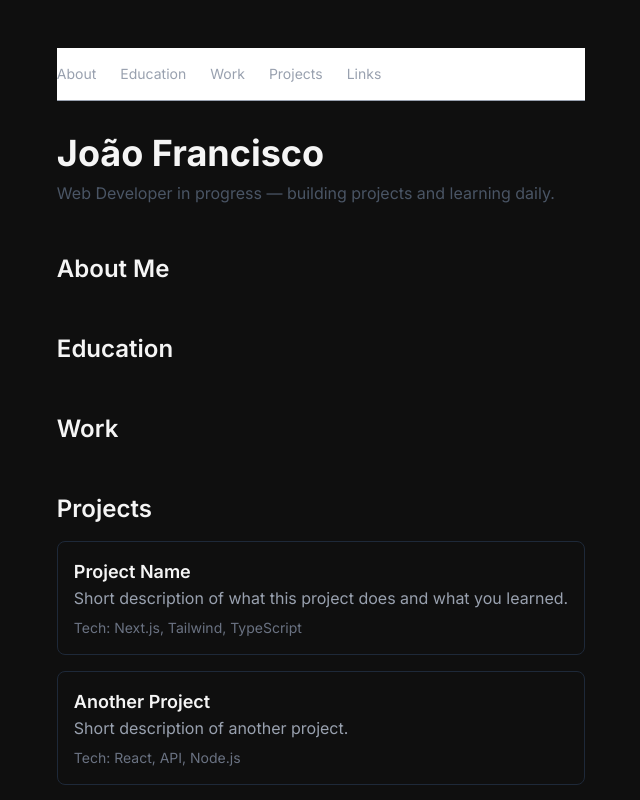
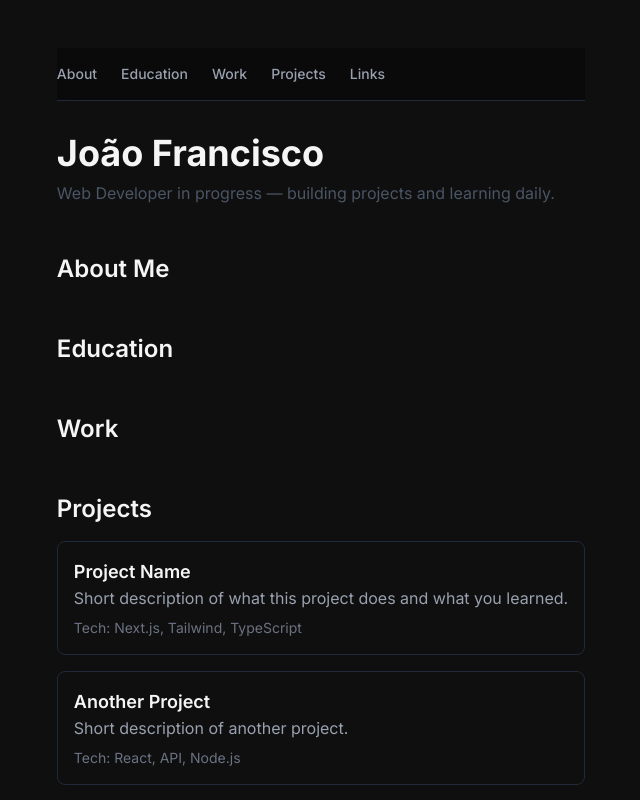
Before and after one commit to Joao-Francisco30/joao_website, a Next.js app: page / in a window 1280 px wide. Shown: the top 800 px of the page, without its empty margins (319-959 px from the left). Built offline with nearby package versions, Linux system fonts and the light colour scheme.

Commit message:
Navbar Styling

```diff
--- a/src/app/page.tsx
+++ b/src/app/page.tsx
@@ -2,7 +2,7 @@ export default function Home() {
   return (
     <main className="max-w-3xl mx-auto px-6 py-12 space-y-12">
 
-      <nav className="flex gap-6 text-sm text-gray-400 sticky top-0 bg-white py-4 border-b mb-8">
+      <nav className="flex gap-6 text-sm font-medium text-gray-400 sticky top-0 bg-zinc-950/80 backdrop-blur-sm py-4 border-b border-gray-800 mb-8">
         <a href="#about" className="hover:text-white transition">
           About
         </a>
```
